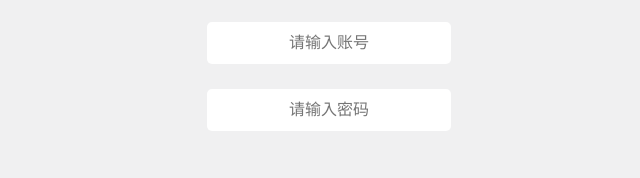
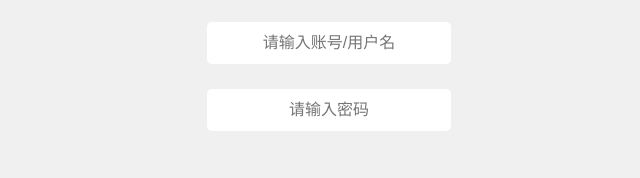
Before and after one commit to WY-392/hopeList, a plain HTML site: page login.html in a window 1280 px wide. Shown: the part 189-367 px from the top of the page, 313-953 px from the left. Drawn offline with Linux system fonts and the light colour scheme.

Commit message:
Update login.html

```diff
--- a/login.html
+++ b/login.html
@@ -9,7 +9,7 @@
 <body>
     <header>
         <div class="login-text">登录账号</div>
-        <input type="text" class="username" placeholder="请输入账号">
+        <input type="text" class="username" placeholder="请输入账号/用户名">
          <input type="password" class="userpsd" placeholder="请输入密码">
          <button class="loginBth">登录</button>
          <div class="loginAgreement">
@@ -22,4 +22,5 @@
     </header>
     <script src="./js/login.js"></script>
 </body>
+
 </html>
```
